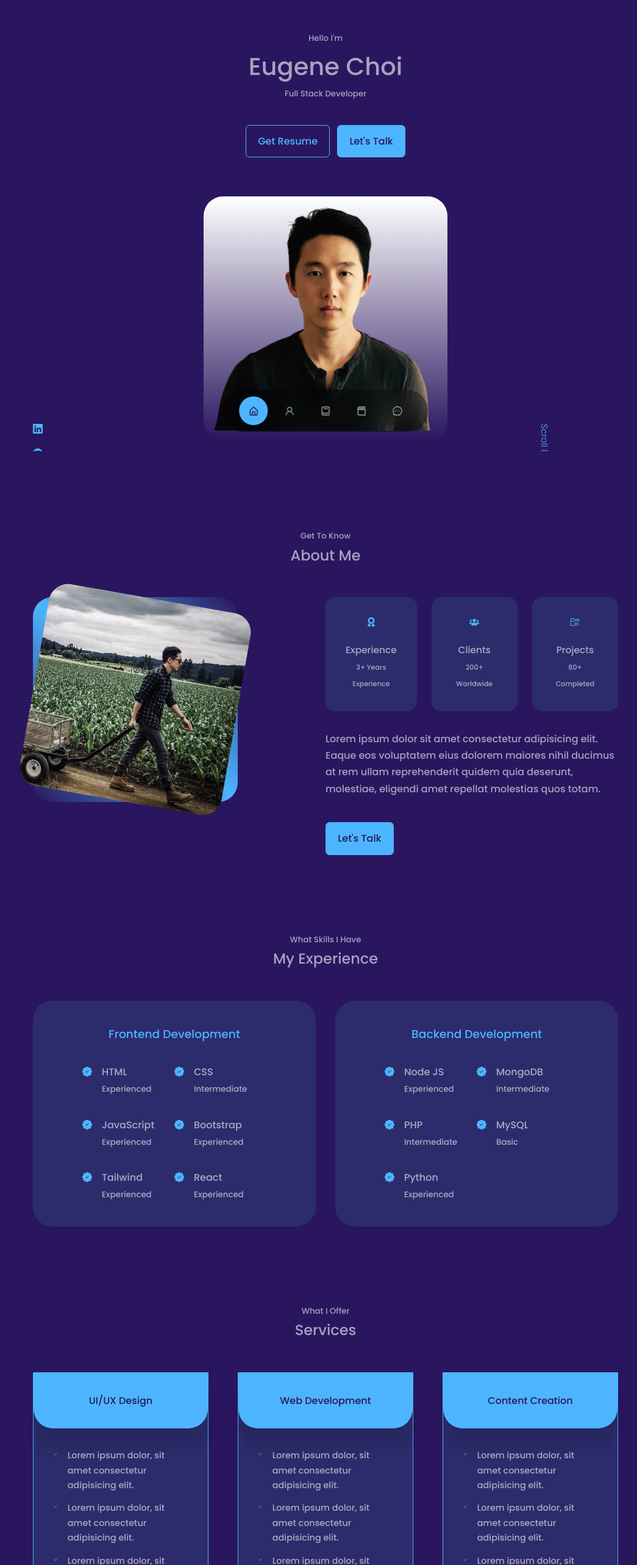
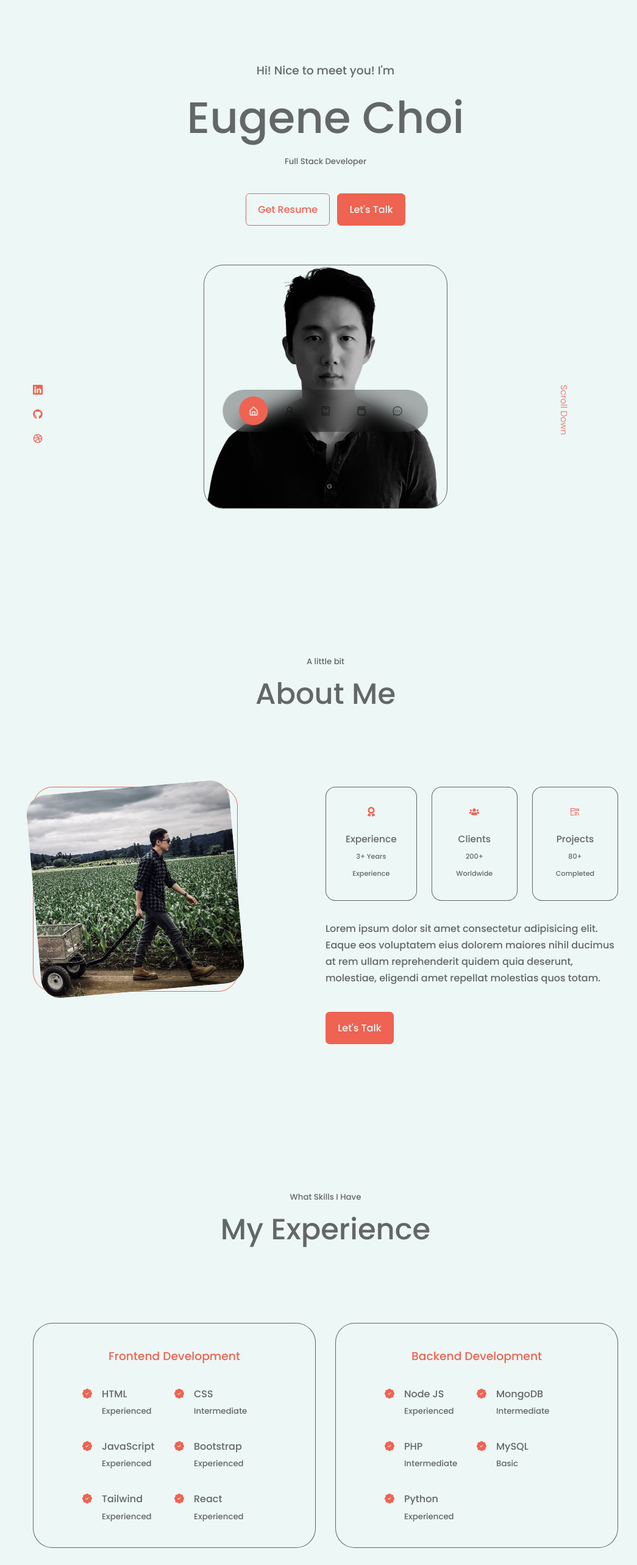
Before and after one commit to eugene-choi-dev/eugenechoi.io, a React (Create React App) app: page / in a window 1280 px wide. Shown: the part 60-2626 px from the top of the page at 61% size, without its empty margins (106-1151 px from the left). Built offline with nearby package versions, Linux system fonts and the light colour scheme.

Commit message:
styling changes - font heirarchy + color scheme

```diff
--- a/src/components/about/About.jsx
+++ b/src/components/about/About.jsx
@@ -8,7 +8,7 @@ import { VscFolderLibrary } from "react-icons/vsc";
 const About = () => {
   return (
     <section id="about">
-      <h5>Get To Know</h5>
+      <h5>A little bit</h5>
       <h2>About Me</h2>
 
       <div className="container about__container">
--- a/src/components/about/about.css
+++ b/src/components/about/about.css
@@ -8,20 +8,20 @@
   width: 100%;
   aspect-ratio: 1/1;
   border-radius: 2rem;
-  background: linear-gradient(
-    45deg,
-    transparent,
-    var(--color-primary),
-    transparent
-  );
+  border: 1px solid var(--color-primary);
   display: grid;
   place-items: center;
+  transition: var(--transition);
+}
+
+.about__me:hover {
+  border: 1px solid transparent;
 }
 
 .about__me-image {
   border-radius: 2rem;
   overflow: hidden;
-  transform: rotate(10deg);
+  transform: rotate(-5deg);
   transition: var(--transition);
 }
 
@@ -36,8 +36,8 @@
 }
 
 .about__card {
-  background: var(--color-bg-variant);
-  border: 1px solid transparent;
+  background: var(--color-bg);
+  border: 1px solid rgba(6, 6, 6, 0.6);
   border-radius: 1rem;
   padding: 2rem;
   text-align: center;
@@ -45,7 +45,7 @@
 }
 
 .about__card:hover {
-  background: transparent;
+  background: var(--color-primary-variant);
   border-color: var(--color-primary-variant);
   cursor: default;
 }
--- a/src/components/contact/contact.css
+++ b/src/components/contact/contact.css
@@ -12,7 +12,7 @@
 }
 
 .contact__option {
-    background: var(--color-bg-variant);
+    background: var(--color-bg);
     padding: 1.2rem;
     border-radius: 1.2rem;
     text-align: center;
--- a/src/components/experience/experience.css
+++ b/src/components/experience/experience.css
@@ -5,15 +5,15 @@
   }
 
   .experience__container > div {
-    background: var(--color-bg-variant);
+    background: var(--color-bg);
     padding: 2.4rem 5rem;
     border-radius: 2rem;
-    border: 1px solid transparent;
+    border: 1px solid var(--color-light);
     transition: var(--transition);
   }
 
   .experience__container > div:hover {
-    background: transparent;
+    background: var(--color-primary-variant);
     border-color: var(--color-primary-variant);
     cursor: default;
   }
--- a/src/components/header/Header.jsx
+++ b/src/components/header/Header.jsx
@@ -8,7 +8,7 @@ const Header = () => {
   return (
     <header>
       <div className="container header__container">
-        <h5>Hello I'm</h5>
+        <h3>Hi! Nice to meet you! I'm</h3>
         <h1>Eugene Choi</h1>
         <h5 className="text-light">Full Stack Developer</h5>
         <Resume />
--- a/src/components/header/header.css
+++ b/src/components/header/header.css
@@ -1,6 +1,5 @@
 header {
-    height: 100vh;
-    padding-top: 7rem;
+    padding-top: 10rem;
     overflow: hidden;
 }
 
@@ -26,7 +25,7 @@ header {
     gap: 0.8rem;
     position: absolute;
     left: 0;
-    top: 40rem;
+    top: 33rem;
 }
 
 .header__socials::after {
@@ -38,22 +37,27 @@ header {
 
 /* ========== ME ========== */
 .me {
-    background: linear-gradient(var(--color-white), transparent);
+    border: 1px solid var(--color-light);
     width: 25rem;
     height: 25rem;
-    position: absolute;
     left: calc(50% - 12.5rem);
-    margin-top: 4rem;
+    margin: 4rem auto 0;
     border-radius: 2rem 2rem 2rem 2rem;
     overflow: hidden;
-    padding: 1rem 1rem 1rem 1rem;
+    /* padding: 0rem 1rem 1rem 0rem; */
+    transition: var(--transition);
+}
+
+.me:hover {
+    background: var(--color-primary-variant);
+    border: 1px solid transparent;
 }
 
 /* ========== SCROLL DOWN ========== */
 .scroll__down {
     position: absolute;
-    right: 5rem;
-    top: 42rem;
+    right: 3rem;
+    top: 35rem;
     transform: rotate(90deg);
     font-weight: 300;
     font-size: 0.9rem;
@@ -61,16 +65,16 @@ header {
 
 /* =========== MEDIA QUERIES (MEDIUM DEVICES) =========== */
 @media screen and (max-width: 1024px) {
-    header {
+    /* header {
         height: 68vh;
-    }
+    } */
 }
 
 /* =========== MEDIA QUERIES (SMALL DEVICES) =========== */
 @media screen and (max-width: 600px) {
-    header {
+    /* header {
         height: 100vh;
-    }
+    }     */
 
     .header__socials, .scroll__down {
         display: none;
--- a/src/components/portfolio/portfolio.css
+++ b/src/components/portfolio/portfolio.css
@@ -5,10 +5,10 @@
 }
 
 .portfolio__item {
-    background: var(--color-bg-variant);
+    background: var(--color-bg);
     padding: 1.2rem;
     border-radius: 2rem;
-    border: 1px solid transparent;
+    border: 1px solid var(--color-light);
     transition: var(--transition);
 }
 
--- a/src/components/services/services.css
+++ b/src/components/services/services.css
@@ -5,29 +5,28 @@
 }
 
 .service {
-    background: var(--color-bg-variant);
-    border-radius: 0 0 2rem 2rem;
-    border: 1px solid var(--color-primary);
+    background: var(--color-bg);
+    border-radius: 2rem 2rem 0 0;
+    border: 1px solid var(--color-light);
     height: fit-content;
     transition: var(--transition);
 }
 
 .service:hover {
-    background: transparent;
+    background: var(--color-primary-variant);
     border-color: var(--color-primary-variant);
     cursor: default;
 }
 
 .service__head {
-    background: var(--color-primary);
-    padding: 2rem;
-    border-radius: 0 0 2rem 2rem;
-    box-shadow: 0 2rem 1rem rgba(0, 0, 0, 0.1);
+    /* background: var(--color-primary); */
+    padding: 2rem 2rem 0 2rem;
+    border-radius: 2rem 2rem 0 0 ;
 }
 
 .service__head h3 {
-    color: var(--color-bg);
-    font-size: 1rem;
+    color: var(--color-primary);
+    font-size: 1.5rem;
     text-align: center;
 }
 
--- a/src/components/testimonials/testimonials.css
+++ b/src/components/testimonials/testimonials.css
@@ -1,6 +1,6 @@
 .container.testimonials__container {
     width: 40%;
-    padding: 4rem;
+    padding: rem;
 }
 
 .client__avatar {
@@ -13,10 +13,11 @@
 }
 
 .testimonial {
-    background: var(--color-bg-variant);
+    background: var(--color-bg);
     text-align: center;
-    padding: 2rem;
+    padding: 4rem;
     border-radius: 2rem;
+    border: 1px solid var(--color-light);
     user-select: none;
 }
 
--- a/src/index.css
+++ b/src/index.css
@@ -11,13 +11,11 @@
 }
 
 :root {
-    --color-bg: #2a165f;
-    --color-bg-variant: #2c2c6c;
-    --color-primary: #4db5ff;
-    --color-primary-variant: rgba(77, 181, 255, 0.4);
+    --color-bg: #EDF7F6;
+    --color-primary: #EE6352;
+    --color-primary-variant: #deb2ab;
     --color-white: #fff;
-    --color-light: rgba(255, 255, 255, 0.6);
-    --color-black: rgb(0, 0, 0);
+    --color-light: rgba(6, 6, 6, 0.6);
 
     --transition: all 400ms ease;
 
@@ -54,11 +52,15 @@ h1, h2, h3, h4, h5 {
 }
 
 h1 {
-    font-size: 2.5rem;
+    font-size: 4.5rem;
+}
+
+h2 {
+    font-size: 3rem;
 }
 
 section {
-    margin-top: 8rem;
+    margin-top: 15rem;
 }
 
 section > h2, section > h5 {
@@ -68,7 +70,7 @@ section > h2, section > h5 {
 
 section > h2 {
     color: var(--color-light);
-    margin-bottom: 3rem;
+    margin-bottom: 7rem;
 }
 
 .text-light {
@@ -81,7 +83,7 @@ a {
 }
 
 a:hover {
-    color: var(--color-white);
+    color: var(--color-primary-variant);
 }
 
 .btn {
@@ -96,7 +98,7 @@ a:hover {
 }
 
 .btn:hover {
-    background: var(--color-white);
+    background: var(--color-primary-variant);
     color: var(--color-bg);
     border-color: transparent;
 }
```
Also changed, not shown: src/assets/me.png.
